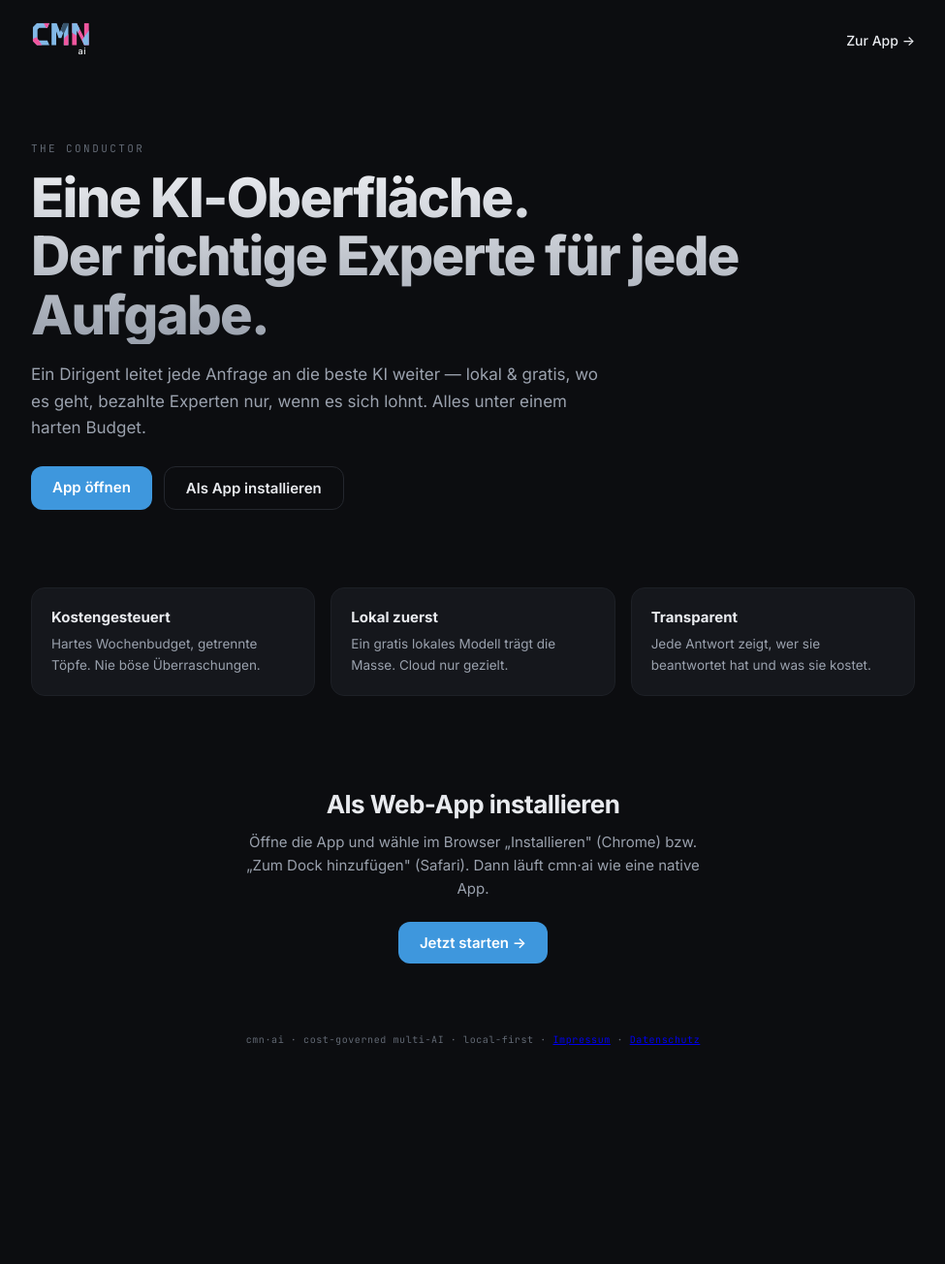
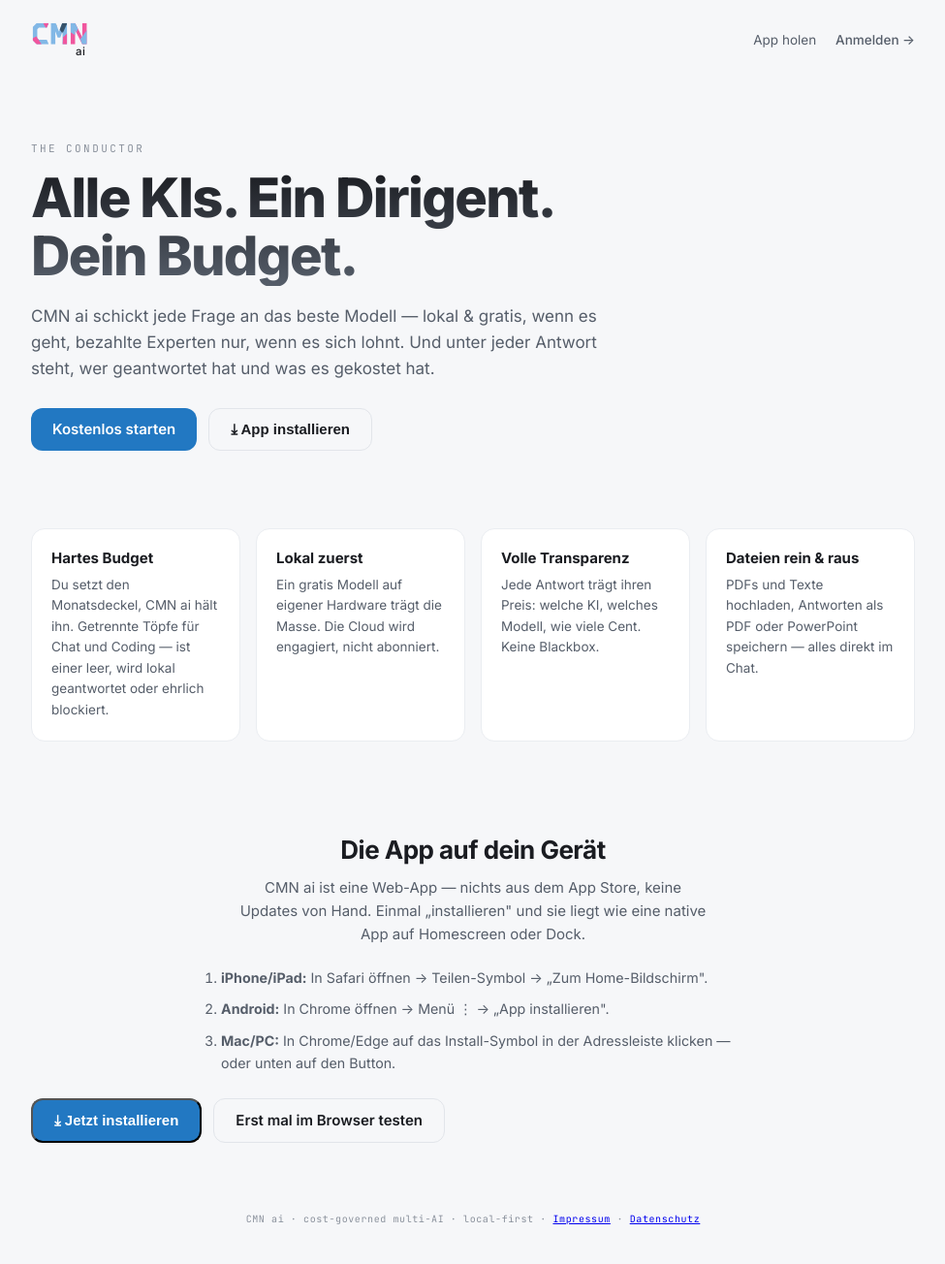
Before and after one commit to n25pd6w5wm-rgb/CMN-Ai, a Python web app: template src/cmn_ai/web/templates/landing.html in a window 1280 px wide. Shown: the whole page at 97% size, without its empty margins (152-1127 px from the left). Before the commit the page ends 1078 px from the top, so only its background shows below. Run offline with Jinja, Linux system fonts and the light colour scheme; the template is opened without the code that fills it: most values are stand-ins (such as "Sample title", 1, 10 or a date in 2020).

Commit message:
Design 2.0: light mode, bigger "ai" wordmark, new landing with install flow
- Full light theme (explicit data-theme choice or OS preference), pre-paint
  script on every page against theme flash, "Darstellung" switcher in
  settings (System/Dunkel/Hell). Restrained palette per Philipp's call:
  quiet surfaces, blue/pink only for actions and accents.
- Logo: the "ai" grows to 68px Inter, still currentColor so it flips
  black/white with the theme.
- New landing page with the new slogan "Alle KIs. Ein Dirigent. Dein
  Budget.": hero, four feature cards, a real install section (PWA
  beforeinstallprompt button + per-platform steps), login CTAs, legal
  footer.

Co-Authored-By: Claude Fable 5 <noreply@anthropic.com>
Claude-Session: https://claude.ai/code/session_011NpkCHfBFbDBLmdFh9XrT4

```diff
--- a/src/cmn_ai/web/static/chat.css
+++ b/src/cmn_ai/web/static/chat.css
@@ -592,3 +592,62 @@ html, body {
 }
 .bench-row:first-child { border-color: var(--accent); color: var(--ink); }
 .bench-fail { color: var(--ink-faint); }
+
+
+/* ---------- Light mode (Design 2.0) ----------
+   Explicit choice via data-theme, else the OS decides. The logo's "ai" follows
+   automatically (currentColor). */
+:root[data-theme="light"] {
+  --bg: #f6f7f9;
+  --bg-rail: #eef0f4;
+  --panel: #ffffff;
+  --panel-2: #f1f3f6;
+  --line: #e2e5ea;
+  --line-soft: #eaedf1;
+  --ink: #1a1c21;
+  --ink-dim: #565e6a;
+  --ink-faint: #8a919c;
+  --accent: #2e8ad6;
+  --accent-2: #2278c2;
+  --accent-ink: #ffffff;
+  --bubble-user: #ddeafc;
+  --bubble-user-line: #bcd6f2;
+  --ok: #26884a;
+  --danger: #c9552f;
+  --brand-pink: #d84389;
+  --shadow: 0 1px 2px rgba(20, 24, 33, 0.08), 0 8px 24px rgba(20, 24, 33, 0.07);
+}
+
+@media (prefers-color-scheme: light) {
+  :root:not([data-theme="dark"]) {
+  --bg: #f6f7f9;
+  --bg-rail: #eef0f4;
+  --panel: #ffffff;
+  --panel-2: #f1f3f6;
+  --line: #e2e5ea;
+  --line-soft: #eaedf1;
+  --ink: #1a1c21;
+  --ink-dim: #565e6a;
+  --ink-faint: #8a919c;
+  --accent: #2e8ad6;
+  --accent-2: #2278c2;
+  --accent-ink: #ffffff;
+  --bubble-user: #ddeafc;
+  --bubble-user-line: #bcd6f2;
+  --ok: #26884a;
+  --danger: #c9552f;
+  --brand-pink: #d84389;
+  --shadow: 0 1px 2px rgba(20, 24, 33, 0.08), 0 8px 24px rgba(20, 24, 33, 0.07);
+  }
+}
+
+
+/* Landing 2.0 additions */
+.lp-nav-links { display: flex; align-items: center; gap: 20px; }
+.lp-nav-links a { color: var(--ink-dim); text-decoration: none; font-size: 0.9rem; }
+.lp-nav-links a:hover { color: var(--ink); }
+.lp-steps { margin: 16px auto 24px; padding: 0 0 0 20px; max-width: 560px; text-align: left; }
+.lp-steps li { color: var(--ink-dim); font-size: 0.95rem; margin-bottom: 10px; line-height: 1.6; }
+.lp-features { grid-template-columns: repeat(4, 1fr); }
+@media (max-width: 900px) { .lp-features { grid-template-columns: repeat(2, 1fr); } }
+@media (max-width: 560px) { .lp-features { grid-template-columns: 1fr; } }
--- a/src/cmn_ai/web/templates/landing.html
+++ b/src/cmn_ai/web/templates/landing.html
@@ -3,9 +3,14 @@
   <head>
     <meta charset="utf-8" />
     <meta name="viewport" content="width=device-width, initial-scale=1" />
-    <title>cmn·ai — the conductor</title>
+    <title>CMN ai — Alle KIs. Ein Dirigent. Dein Budget.</title>
+    <meta
+      name="description"
+      content="CMN ai schickt jede Frage an das beste KI-Modell — lokal &amp; gratis wenn möglich, bezahlte Experten nur wenn nötig. Jede Antwort zeigt, was sie gekostet hat."
+    />
     <link rel="icon" href="/static/icons/icon-192.png" />
     <meta name="theme-color" content="#0c0d10" />
+    <link rel="manifest" href="/manifest.webmanifest" />
     <link rel="preconnect" href="https://fonts.googleapis.com" />
     <link rel="preconnect" href="https://fonts.gstatic.com" crossorigin />
     <link
@@ -13,45 +18,97 @@
       rel="stylesheet"
     />
     <link rel="stylesheet" href="/static/chat.css?v={{ css_v }}" />
+    <script>try{var t=localStorage.getItem("cmn-theme");if(t)document.documentElement.dataset.theme=t}catch(e){}</script>
   </head>
   <body>
-    <!-- ROUGH LAYOUT / SCAFFOLD — polish via the design prompt in the vault. -->
     <div class="lp">
       <header class="lp-nav">
         <div class="brand-mark" aria-label="CMN ai">{% include "_logo.svg" %}</div>
-        <a class="lp-nav-cta" href="/">Zur App →</a>
+        <nav class="lp-nav-links">
+          <a href="#install">App holen</a>
+          <a class="lp-nav-cta" href="/login">Anmelden →</a>
+        </nav>
       </header>
 
       <section class="lp-hero">
         <p class="lp-eyebrow">the conductor</p>
-        <h1>Eine KI-Oberfläche.<br />Der richtige Experte für jede Aufgabe.</h1>
+        <h1>Alle KIs. Ein Dirigent.<br />Dein Budget.</h1>
         <p class="lp-sub">
-          Ein Dirigent leitet jede Anfrage an die beste KI weiter — lokal &amp; gratis, wo es
-          geht, bezahlte Experten nur, wenn es sich lohnt. Alles unter einem harten Budget.
+          CMN ai schickt jede Frage an das beste Modell — lokal &amp; gratis, wenn es geht,
+          bezahlte Experten nur, wenn es sich lohnt. Und unter jeder Antwort steht,
+          wer geantwortet hat und was es gekostet hat.
         </p>
         <div class="lp-actions">
-          <a class="lp-btn" href="/">App öffnen</a>
-          <a class="lp-btn ghost" href="#install">Als App installieren</a>
+          <a class="lp-btn" href="/login">Kostenlos starten</a>
+          <button class="lp-btn ghost" id="install-btn" type="button">⤓ App installieren</button>
         </div>
       </section>
 
       <section class="lp-features">
-        <div class="lp-card"><h3>Kostengesteuert</h3><p>Hartes Wochenbudget, getrennte Töpfe. Nie böse Überraschungen.</p></div>
-        <div class="lp-card"><h3>Lokal zuerst</h3><p>Ein gratis lokales Modell trägt die Masse. Cloud nur gezielt.</p></div>
-        <div class="lp-card"><h3>Transparent</h3><p>Jede Antwort zeigt, wer sie beantwortet hat und was sie kostet.</p></div>
+        <div class="lp-card">
+          <h3>Hartes Budget</h3>
+          <p>Du setzt den Monatsdeckel, CMN ai hält ihn. Getrennte Töpfe für Chat und
+            Coding — ist einer leer, wird lokal geantwortet oder ehrlich blockiert.</p>
+        </div>
+        <div class="lp-card">
+          <h3>Lokal zuerst</h3>
+          <p>Ein gratis Modell auf eigener Hardware trägt die Masse. Die Cloud wird
+            engagiert, nicht abonniert.</p>
+        </div>
+        <div class="lp-card">
+          <h3>Volle Transparenz</h3>
+          <p>Jede Antwort trägt ihren Preis: welche KI, welches Modell, wie viele Cent.
+            Keine Blackbox.</p>
+        </div>
+        <div class="lp-card">
+          <h3>Dateien rein &amp; raus</h3>
+          <p>PDFs und Texte hochladen, Antworten als PDF oder PowerPoint speichern —
+            alles direkt im Chat.</p>
+        </div>
       </section>
 
       <section class="lp-install" id="install">
-        <h2>Als Web-App installieren</h2>
-        <p>Öffne die App und wähle im Browser „Installieren" (Chrome) bzw. „Zum Dock
-          hinzufügen" (Safari). Dann läuft cmn·ai wie eine native App.</p>
-        <a class="lp-btn" href="/">Jetzt starten →</a>
+        <h2>Die App auf dein Gerät</h2>
+        <p>
+          CMN ai ist eine Web-App — nichts aus dem App Store, keine Updates von Hand.
+          Einmal „installieren" und sie liegt wie eine native App auf Homescreen oder Dock.
+        </p>
+        <ol class="lp-steps">
+          <li><strong>iPhone/iPad:</strong> In Safari öffnen → Teilen-Symbol → „Zum Home-Bildschirm".</li>
+          <li><strong>Android:</strong> In Chrome öffnen → Menü ⋮ → „App installieren".</li>
+          <li><strong>Mac/PC:</strong> In Chrome/Edge auf das Install-Symbol in der Adressleiste klicken —
+            oder unten auf den Button.</li>
+        </ol>
+        <div class="lp-actions">
+          <button class="lp-btn" id="install-btn2" type="button">⤓ Jetzt installieren</button>
+          <a class="lp-btn ghost" href="/login">Erst mal im Browser testen</a>
+        </div>
       </section>
 
       <footer class="lp-foot">
-        cmn·ai · cost-governed multi-AI · local-first
+        CMN ai · cost-governed multi-AI · local-first
         · <a href="/impressum">Impressum</a> · <a href="/datenschutz">Datenschutz</a>
       </footer>
     </div>
+
+    <script>
+      // PWA install: use the browser prompt when available, else jump to the how-to.
+      let deferredPrompt = null;
+      window.addEventListener("beforeinstallprompt", (e) => {
+        e.preventDefault();
+        deferredPrompt = e;
+      });
+      const install = async () => {
+        if (deferredPrompt) {
+          deferredPrompt.prompt();
+          await deferredPrompt.userChoice;
+          deferredPrompt = null;
+        } else {
+          document.getElementById("install").scrollIntoView({ behavior: "smooth" });
+        }
+      };
+      document.getElementById("install-btn").addEventListener("click", install);
+      document.getElementById("install-btn2").addEventListener("click", install);
+    </script>
   </body>
 </html>
--- a/src/cmn_ai/web/templates/legal.html
+++ b/src/cmn_ai/web/templates/legal.html
@@ -23,6 +23,7 @@
       .legal a { color: var(--accent); text-decoration: none; }
       .legal .back { color: var(--ink-dim); font-size: 0.9rem; }
     </style>
+    <script>try{var t=localStorage.getItem("cmn-theme");if(t)document.documentElement.dataset.theme=t}catch(e){}</script>
   </head>
   <body>
     <div class="legal">
--- a/src/cmn_ai/web/templates/login.html
+++ b/src/cmn_ai/web/templates/login.html
@@ -13,6 +13,7 @@
       rel="stylesheet"
     />
     <link rel="stylesheet" href="/static/chat.css?v={{ css_v }}" />
+    <script>try{var t=localStorage.getItem("cmn-theme");if(t)document.documentElement.dataset.theme=t}catch(e){}</script>
   </head>
   <body>
     <div class="auth-wrap">
--- a/src/cmn_ai/web/templates/reset.html
+++ b/src/cmn_ai/web/templates/reset.html
@@ -13,6 +13,7 @@
       rel="stylesheet"
     />
     <link rel="stylesheet" href="/static/chat.css?v={{ css_v }}" />
+    <script>try{var t=localStorage.getItem("cmn-theme");if(t)document.documentElement.dataset.theme=t}catch(e){}</script>
   </head>
   <body class="auth-body">
     <main class="auth-card">
```
Also changed, not shown: src/cmn_ai/web/static/chat.js (+15 -0 lines), src/cmn_ai/web/templates/index.html (+12 -0 lines), src/cmn_ai/web/static/logo.svg, src/cmn_ai/web/templates/_logo.svg.
